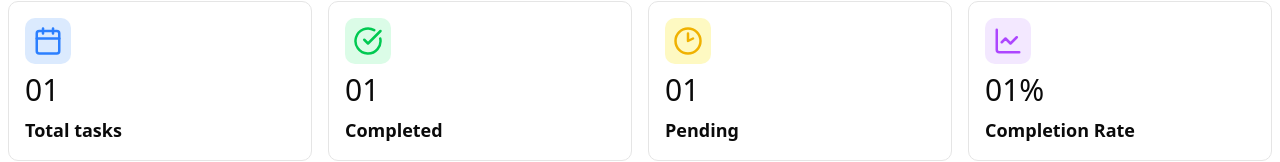
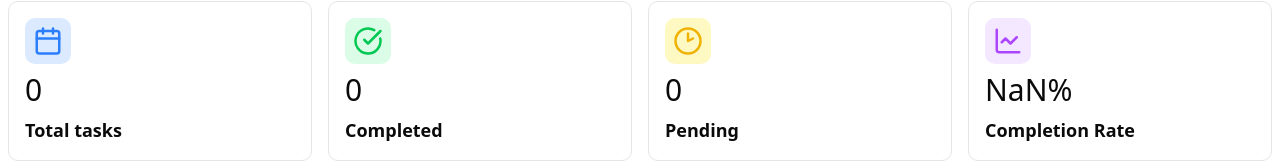
Before and after one commit to Soliman-soad/smart-task-manager, a Next.js app: page / in a window 1280 px wide. Shown: the part 268-430 px from the top of the page. Built offline with nearby package versions, Linux system fonts and the light colour scheme.

Commit message:
Enhance Analysis component to display task statistics including total tasks, completed tasks, pending tasks, and completion rate. Update Card component to improve subtask handling and conditionally render buttons based on task state. Pass tasks as props to Analysis from Home component.

```diff
--- a/src/app/page.tsx
+++ b/src/app/page.tsx
@@ -35,7 +35,7 @@ export default function Home() {
   return (
     <div className="container mx-auto">
       <Hero onAddTask={handleAddTask} />
-      <Analysis />
+      <Analysis tasks={tasks} />
       <TaskList
         tasks={tasks}
         onEditTask={handleEditTask}
--- a/src/components/sections/Analysis.tsx
+++ b/src/components/sections/Analysis.tsx
@@ -1,35 +1,40 @@
 import { Calendar, ChartLine, CircleCheckBig, Clock2 } from "lucide-react";
 import React from "react";
+import { Task } from "../types/task";
 
-const Analysis = () => {
+const Analysis = ({ tasks }: { tasks: Task[] }) => {
+  const totalTasks = tasks.length;
+  const completedTasks = tasks.filter((task) => task.completed).length;
+  const pendingTasks = tasks.filter((task) => !task.completed).length;
+  const completionRate = (completedTasks / totalTasks) * 100;
   return (
     <div className="grid lg:grid-cols-4 md:grid-cols-2 grid-cols-1 gap-4 mt-10 mx-2">
       <div className="border rounded-lg p-4 space-y-2">
         <div className="inline-flex items-center justify-center p-2 rounded-lg bg-blue-100">
           <Calendar size={30} className="text-blue-500" />
         </div>
-        <h2 className="text-3xl">01</h2>
+        <h2 className="text-3xl">{totalTasks}</h2>
         <p className="text-lg font-semibold">Total tasks</p>
       </div>
       <div className="border rounded-lg p-4 space-y-2">
         <div className="inline-flex items-center justify-center p-2 rounded-lg bg-green-100">
           <CircleCheckBig size={30} className="text-green-500" />
         </div>
-        <h2 className="text-3xl">01</h2>
+        <h2 className="text-3xl">{completedTasks}</h2>
         <p className="text-lg font-semibold">Completed</p>
       </div>
       <div className="border rounded-lg p-4 space-y-2">
         <div className="inline-flex items-center justify-center p-2 rounded-lg bg-yellow-100">
           <Clock2 size={30} className="text-yellow-500" />
         </div>
-        <h2 className="text-3xl">01</h2>
+        <h2 className="text-3xl">{pendingTasks}</h2>
         <p className="text-lg font-semibold">Pending</p>
       </div>
       <div className="border rounded-lg p-4 space-y-2">
         <div className="inline-flex items-center justify-center p-2 rounded-lg bg-purple-100">
           <ChartLine size={30} className="text-purple-500" />
         </div>
-        <h2 className="text-3xl">01%</h2>
+        <h2 className="text-3xl">{completionRate.toFixed(2)}%</h2>
         <p className="text-lg font-semibold">Completion Rate</p>
       </div>
     </div>
--- a/src/components/task-component/Card.tsx
+++ b/src/components/task-component/Card.tsx
@@ -79,9 +79,13 @@ const Card = ({ task, onEdit, onDelete }: CardProps) => {
           id={`task-${task.name}`}
           className="w-4 h-4"
           checked={completedTasks}
-          onCheckedChange={(checked) =>
-            setCompletedTasks(checked === "indeterminate" ? false : checked)
-          }
+          onCheckedChange={(checked) => {
+            setCompletedTasks(checked === "indeterminate" ? false : checked);
+            onEdit({
+              ...task,
+              completed: checked === "indeterminate" ? false : checked,
+            });
+          }}
           disabled={isEditOpen}
         />
         <label
@@ -124,11 +128,15 @@ const Card = ({ task, onEdit, onDelete }: CardProps) => {
         <div className="mt-2 ml-4">
           <h2 className="text-sm font-semibold mb-1">Suggested Subtasks:</h2>
           <ul className="list-disc pl-5">
-            {subtasks.map((sub, idx) => (
+            {subtasks.length > 0 ? (
+              subtasks.map((sub, idx) => (
                 <li key={idx} className="text-sm">
                   {sub}
                 </li>
-            ))}
+              ))
+            ) : (
+              <li className="text-sm">No subtasks</li>
+            )}
           </ul>
         </div>
       )}
@@ -136,22 +144,6 @@ const Card = ({ task, onEdit, onDelete }: CardProps) => {
         <div className="text-red-500 text-xs mt-1">{subtaskError}</div>
       )}
 
-      <div className="flex items-center gap-2 mt-2 ml-4">
-        <Input
-          type="text"
-          placeholder="Add subtask"
-          value={newSubtask}
-          onChange={(e) => setNewSubtask(e.target.value)}
-          className="h-8 text-xs"
-        />
-        <Button
-          size="sm"
-          className="h-8 px-2 text-xs"
-          onClick={handleAddSubtask}
-        >
-          Add
-        </Button>
-      </div>
       <div className="flex items-center gap-2">
         {completedTasks ? (
           <div className="inline-flex items-center gap-2 text-sm bg-emerald-500 text-white px-2 py-1 rounded-full">
@@ -189,20 +181,26 @@ const Card = ({ task, onEdit, onDelete }: CardProps) => {
           </div>
         ) : (
           <>
-            {subtasks.length < 3 && (
             <Button
               variant="outline"
               className="text-sm"
               onClick={handleSuggestSubtasks}
-                disabled={subtaskLoading}
+              disabled={
+                subtaskLoading ||
+                completedTasks ||
+                isEditOpen ||
+                subtasks.length >= 3 ||
+                task.name.length === 0 ||
+                task.description.length === 0
+              }
             >
               {subtaskLoading ? "Suggesting..." : "Suggest subtask"}
             </Button>
-            )}
             <Button
               variant="outline"
               className="text-sm"
               onClick={() => setIsEditOpen(true)}
+              disabled={completedTasks}
             >
               <Edit size={14} />
             </Button>
--- a/src/components/types/task.ts
+++ b/src/components/types/task.ts
@@ -3,6 +3,7 @@ export interface Task {
     name: string;
     description: string;
     date: string;
+    completed: boolean;
   }
 
   export interface TaskListProps {
```
Lines whose indentation alone changed are shown as unchanged.
